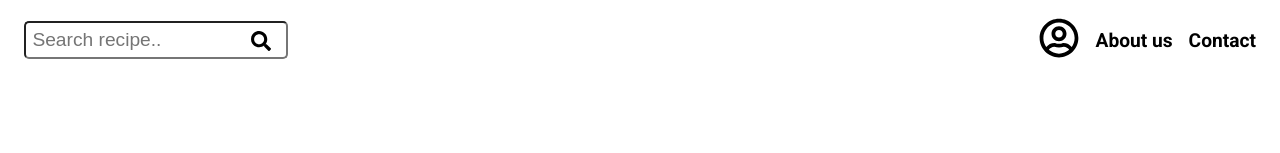
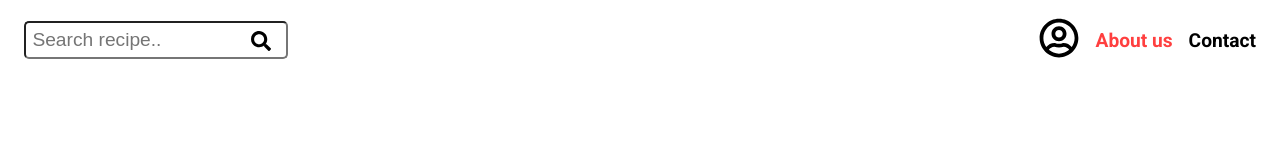
Before and after one commit to Daliborkozar/zadatak-TS, a React (Create React App) app: page / in a window 1280 px wide. In both pictures the pointer is over the link "About us". Shown: the top 153 px of the page. Built offline with nearby package versions, Linux system fonts and the light colour scheme.

Commit message:
minor flaws fix

```diff
--- a/src/Sass/_navbar.scss
+++ b/src/Sass/_navbar.scss
@@ -73,6 +73,8 @@
 a {
   &:hover {
     cursor: pointer;
+    opacity: 0.75;
+    color: red;
   }
 
   &:visited {
--- a/src/components/Layout/Navbar.js
+++ b/src/components/Layout/Navbar.js
@@ -106,7 +106,7 @@ const Navbar = () => {
         <div className={`navbar-wrapper ${menuShow ? "active" : null}`}>
           <ul
             className="navbar-list"
-            onClick={() => setMenuShow((prev) => !prev)}
+
           >
             {location.pathname === "/" ? null : (
               <Link to="/">
```
